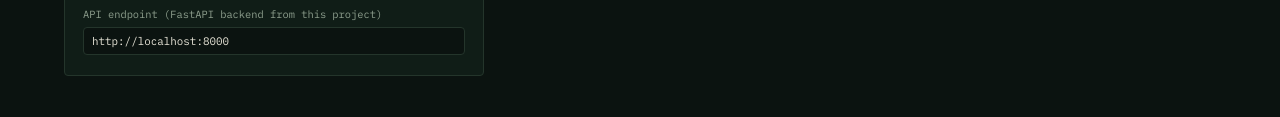
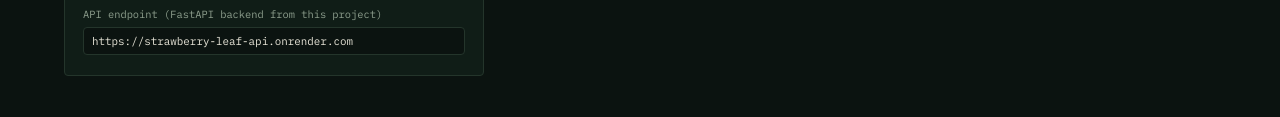
Before and after one commit to sharmi-bit/Strawberry-Leaf-Detection, a plain HTML site: page strawberry-disease-app/frontend/index.html in a window 1280 px wide. Shown: the part 962-1079 px from the top of the page. Drawn offline with Linux system fonts and the light colour scheme; no server answers.

Commit message:
Update index.html

```diff
--- a/strawberry-disease-app/frontend/index.html
+++ b/strawberry-disease-app/frontend/index.html
@@ -493,7 +493,7 @@
       <button class="analyze-btn" id="analyzeBtn" disabled>Run Diagnosis</button>
       <div class="backend-note">
         API endpoint (FastAPI backend from this project)
-        <input type="text" id="apiUrl" value="http://localhost:8000">
+        <input type="text" id="apiUrl" value="https://strawberry-leaf-api.onrender.com">
       </div>
     </div>
   </div>
```
